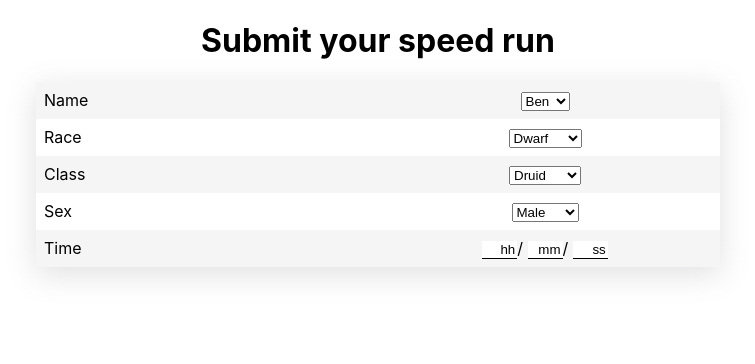
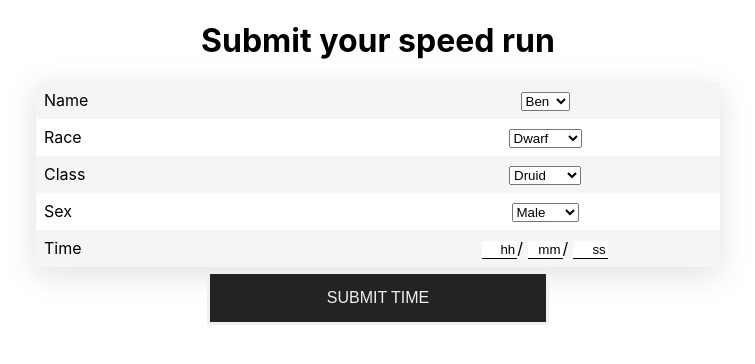
Before and after one commit to benjclark/lazy-peons-leaderboard, a PHP site: page /submit.html in a window 1280 px wide. Shown: the top 364 px of the page, without its empty margins (262-1017 px from the left). Run offline with PHP 8.4, Linux system fonts and the light colour scheme.

Commit message:
Added submit button
Added a submit button to the submit page

```diff
--- a/main.css
+++ b/main.css
@@ -73,3 +73,31 @@ h2 {
   border-bottom: 1px solid black;
   width: 35px;
 }
+
+.button {
+  display: flex;
+  align-items: center;
+  justify-content: center;
+  background-color: #232323;
+  border: solid;
+  color: #f0f0f0;
+  padding: 15px 32px;
+  text-align: center;
+  text-decoration: none;
+  display: inline-block;
+  font-size: 16px;
+  margin: 4px 2px;
+  cursor: pointer;
+  width: 50%;
+  transition-duration: 0.3s;
+}
+
+.button:hover {
+  background-color: #f0f0f0;
+  color: #232323;
+}
+
+.button:active {
+  box-shadow: 0 0 0 0 #232323;
+  transform: scale(96%);
+}
--- a/submit.html
+++ b/submit.html
@@ -78,6 +78,13 @@
                 </li>
                 </ul>
             </ul>
+
+            <div  style="display: flex;
+            align-items: center;
+            justify-content: center;">
+              <button class="button" id="generate-button">SUBMIT TIME</button>
+            </div>
+
         </section>
     </div>
   </body>
```
